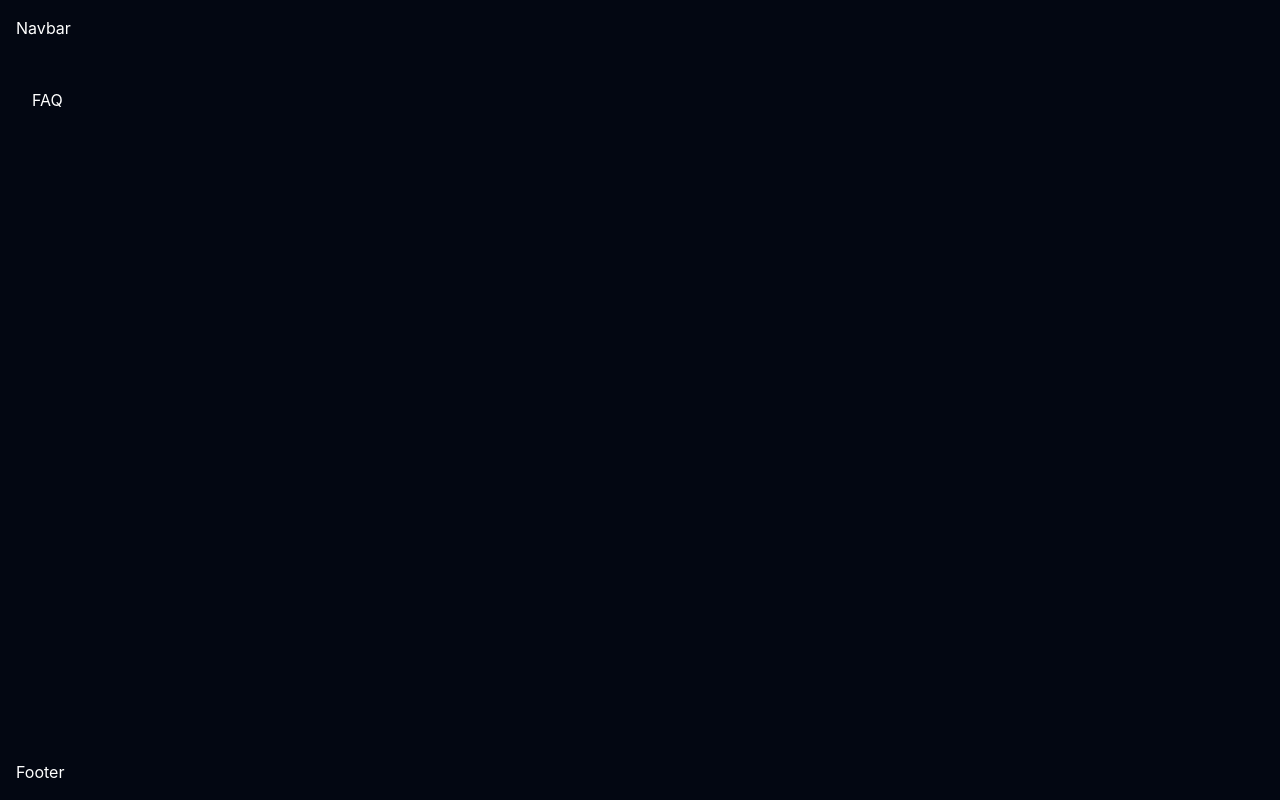
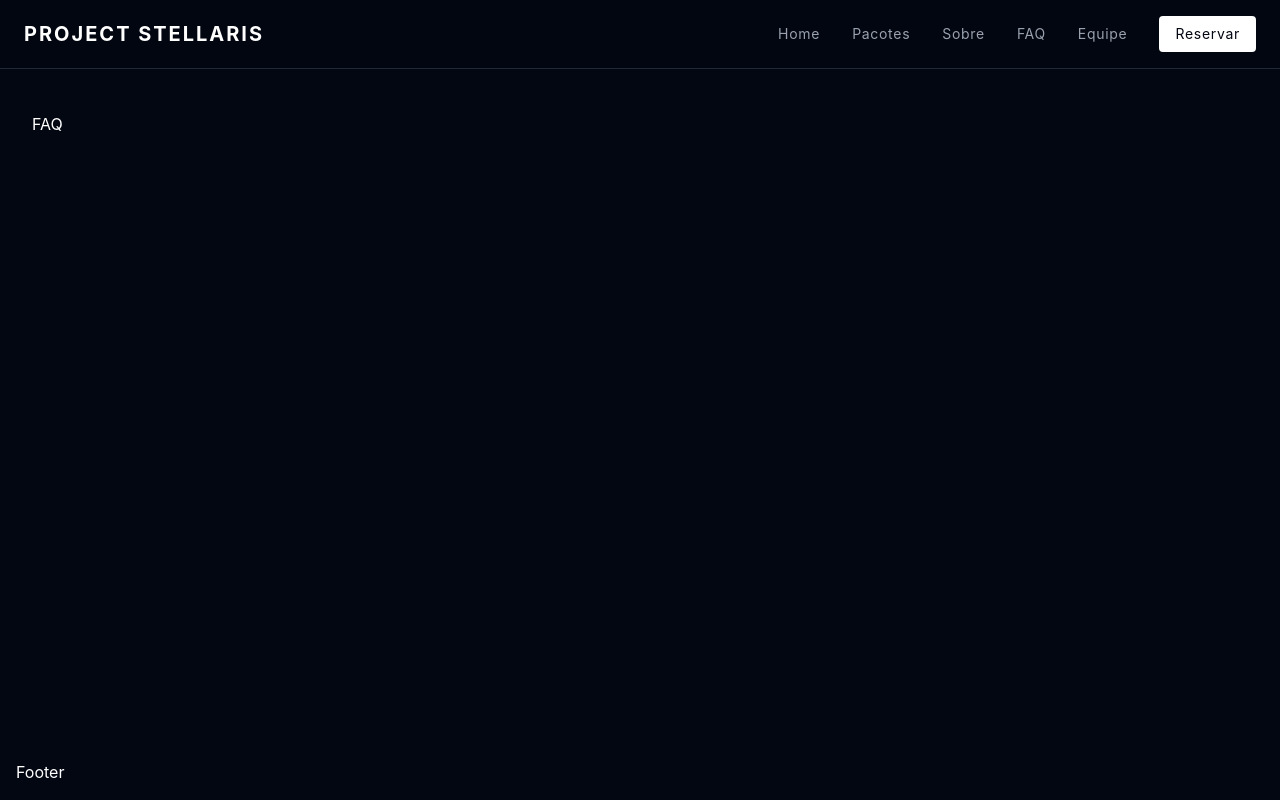
Before and after one commit to G-Barca/Project-Stellaris, a React (Vite) app: page /faq in a window 1280 px wide. Built offline with nearby package versions, Linux system fonts and the light colour scheme; the HTML template or start-up script is replaced by a standard one.

Commit message:
feat: adicionada uma navbar funcional

```diff
--- a/src/App.tsx
+++ b/src/App.tsx
@@ -12,7 +12,8 @@ function App() {
   return (
     <div className="bg-gray-950 min-h-screen flex flex-col">
       <Navbar />
-      <main className="flex-grow">
+      <main className="flex-grow pt-20">
+
         <Routes>
           <Route path="/" element={<Home />} />
           <Route path="/packages" element={<Packages />} />
@@ -21,6 +22,7 @@ function App() {
           <Route path="/team" element={<Team />} />
           <Route path="/faq" element={<FAQ />} />
         </Routes>
+
       </main>
       <Footer />
     </div>
--- a/src/components/Navbar.tsx
+++ b/src/components/Navbar.tsx
@@ -1,3 +1,36 @@
+import { Link } from 'react-router-dom'
+
 export default function Navbar() {
-  return <nav className="text-white p-4">Navbar</nav>
+  return (
+    <nav className="fixed top-0 left-0 right-0 z-50 bg-gray-950/80 backdrop-blur-sm border-b border-gray-800">
+      <div className="max-w-7xl mx-auto px-6 py-4 flex items-center justify-between">
+
+        <Link to="/" className="text-white text-xl font-bold tracking-widest uppercase">
+          Project Stellaris
+        </Link>
+
+        <div className="flex items-center gap-8">
+          <Link to="/" className="text-gray-400 hover:text-white text-sm tracking-wider transition-colors">
+            Home
+          </Link>
+          <Link to="/packages" className="text-gray-400 hover:text-white text-sm tracking-wider transition-colors">
+            Pacotes
+          </Link>
+          <Link to="/about" className="text-gray-400 hover:text-white text-sm tracking-wider transition-colors">
+            Sobre
+          </Link>
+          <Link to="/faq" className="text-gray-400 hover:text-white text-sm tracking-wider transition-colors">
+            FAQ
+          </Link>
+          <Link to="/team" className="text-gray-400 hover:text-white text-sm tracking-wider transition-colors">
+            Equipe
+          </Link>
+          <Link to="/packages" className="bg-white text-gray-950 text-sm px-4 py-2 rounded hover:bg-gray-200 transition-colors tracking-wider">
+            Reservar
+          </Link>
+        </div>
+
+      </div>
+    </nav>
+  )
 }
```
